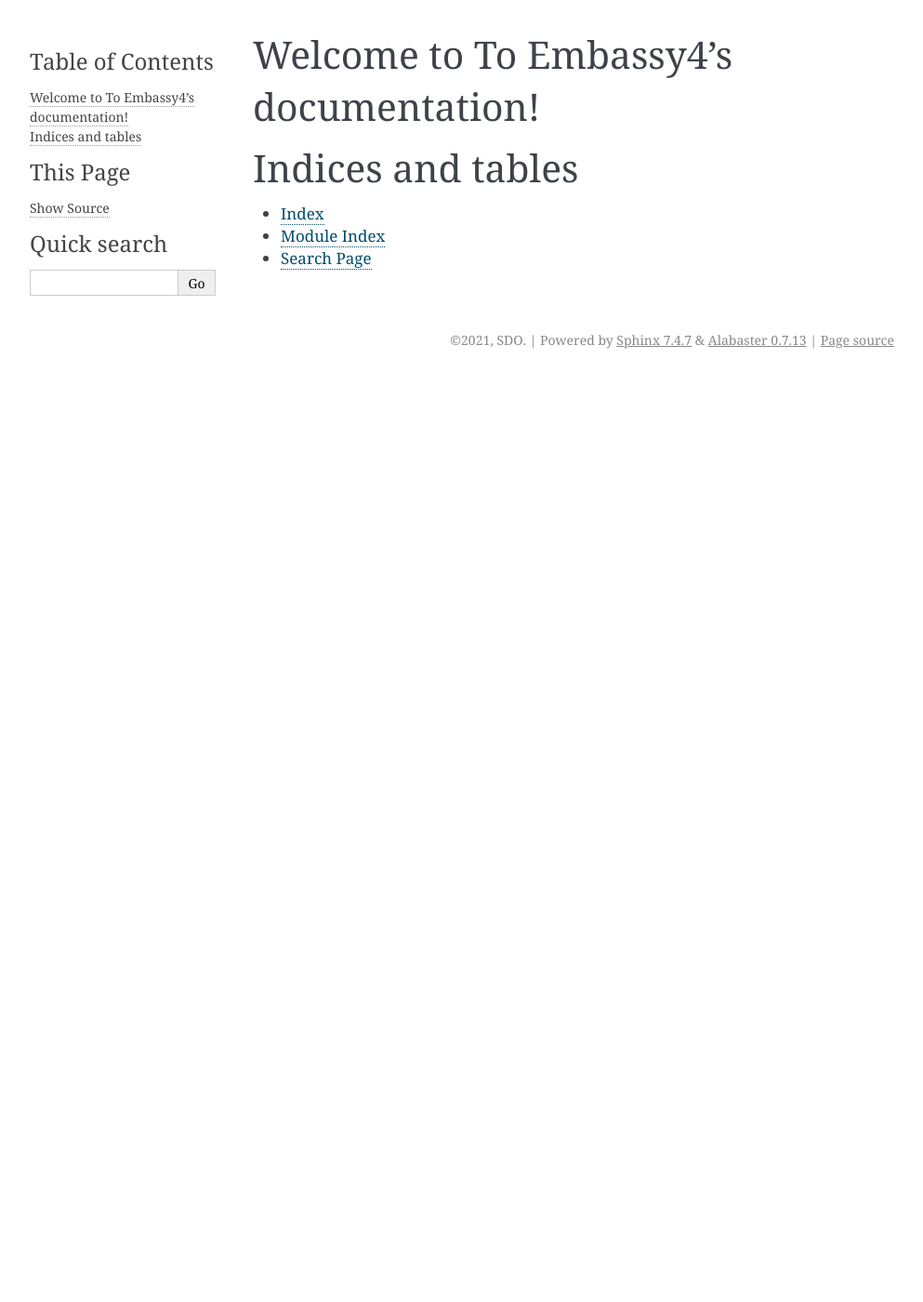
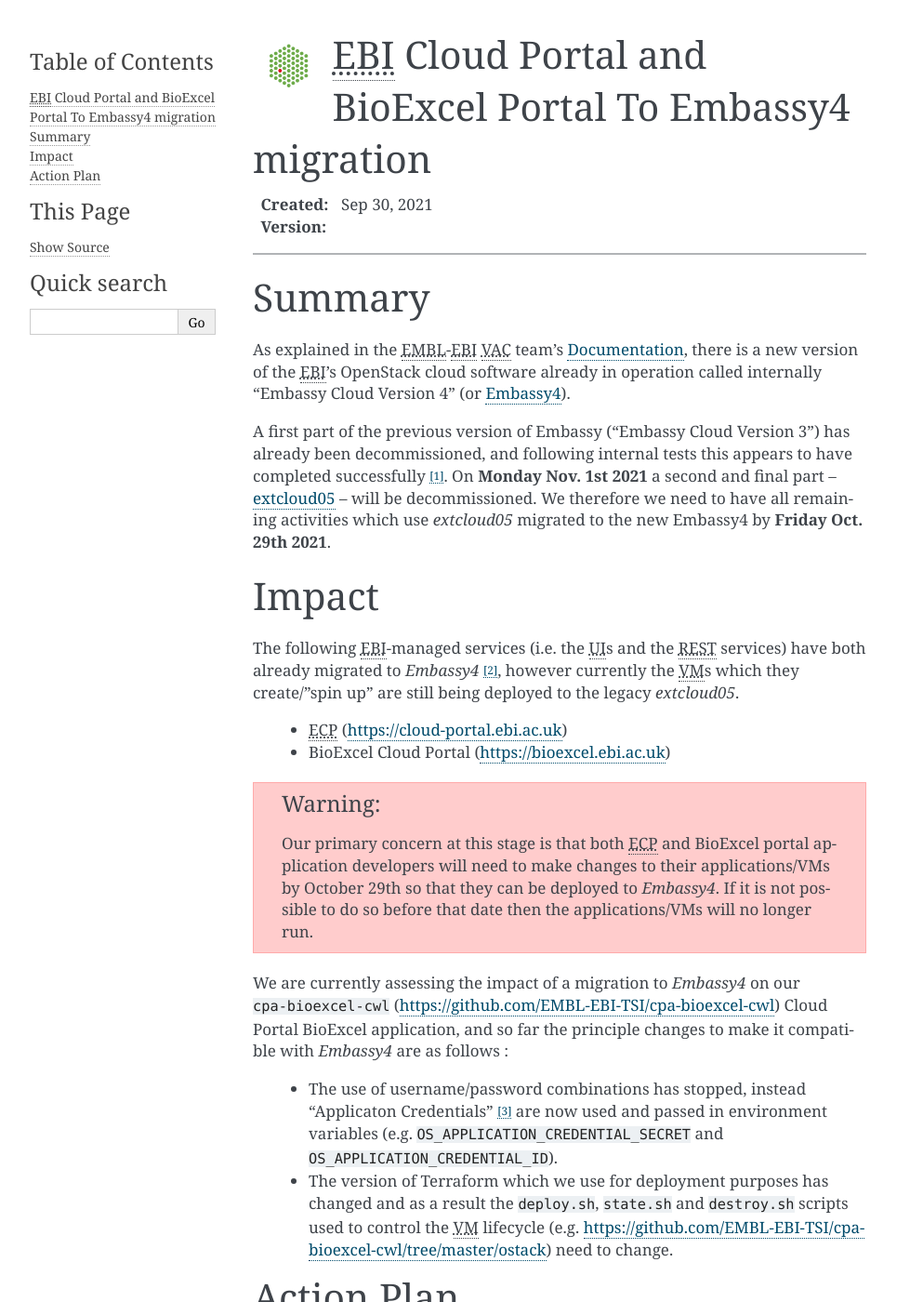
Before and after one commit to gef-ebi/to-embassy4, a Sphinx documentation site: the page built from docs/index.rst, in a window 1280 px wide and 1400 px high. Shown: the whole window at 93% size, without its empty margins (148-1141 px from the left). Built offline with Sphinx 7.4.7, drawn with Linux system fonts in a browser that asks for light colours; some of the changed text lies outside the part shown.

Commit message:
First draft

```diff
--- /dev/null
+++ b/docs/global.rst
@@ -0,0 +1,15 @@
+.. |EBI| replace:: :abbr:`EBI (European Bioinformatics Institute)`
+.. |ECP| replace:: :abbr:`ECP (EBI Cloud Portal)`
+.. |EMBL| replace:: :abbr:`EMBL (European Molecular Biology Laboratory)`
+.. |REST| replace:: :abbr:`REST (Representational State Transfer)`
+.. |UI| replace:: :abbr:`UI (User Interface)`
+.. |VAC| replace:: :abbr:`VAC (Virtualisation and Cloud)`
+.. |VM| replace:: :abbr:`VM (Virtual Machine)`
+
+.. |br| raw:: html
+
+   <br />
+
+.. |hr| raw:: html
+
+   <hr />
--- a/docs/index.rst
+++ b/docs/index.rst
@@ -1,20 +1,96 @@
-.. To Embassy4 documentation master file, created by
-   sphinx-quickstart on Wed Sep 29 21:00:46 2021.
-   You can adapt this file completely to your liking, but it should at least
-   contain the root `toctree` directive.
+.. include:: global.rst
 
-Welcome to To Embassy4's documentation!
-=======================================
+.. figure:: _static/img/atl.site.logo.png
+   :align: left
+
+|EBI| Cloud Portal and BioExcel Portal To Embassy4 migration
+============================================================
+
+:Created: |today|
+:Version: |release|
+
+|hr|
+
+Summary
+=======
+
+As explained in the |EMBL|-|EBI| |VAC| team's `Documentation <https://docs.embassy.ebi.ac.uk/index.html>`_,
+there is a new version of the |EBI|'s OpenStack cloud software already in operation called
+internally "Embassy Cloud Version 4" (or `Embassy4 <https://uk1.embassy.ebi.ac.uk>`_).
+
+A first part of the previous version of Embassy ("Embassy Cloud Version 3") has already been
+decommissioned, and following internal tests this appears to have completed successfully [#f1]_.
+On **Monday Nov. 1st 2021** a second and final part -- `extcloud05 <https://extcloud05.ebi.ac.uk/>`_ --
+will be decommissioned. We therefore we need to have all remaining activities which use `extcloud05`
+migrated to the new Embassy4 by **Friday Oct. 29th 2021**.
+
+Impact
+======
+
+The following |EBI|\ -managed services (i.e. the |UI|\ s and the |REST| services) have both already
+migrated to `Embassy4` [#f2]_, however currently the |VM|\ s which they create/"spin up" are still being
+deployed to the legacy `extcloud05`.
+
+ * |ECP| (https://cloud-portal.ebi.ac.uk)
+ * BioExcel Cloud Portal (https://bioexcel.ebi.ac.uk)
+
+.. warning:: Our primary concern at this stage is that both |ECP| and BioExcel  portal application
+   developers will need to make changes to their applications/VM\ s by October 29th so that they
+   can be deployed to `Embassy4`. If it is not possible to do so before that date then the
+   applications/VM\ s will no longer run.
+
+We are currently assessing the impact of a migration to `Embassy4` on our ``cpa-bioexcel-cwl``
+(https://github.com/EMBL-EBI-TSI/cpa-bioexcel-cwl) Cloud Portal BioExcel application, and so far
+the principle changes to make it compatible with `Embassy4` are as follows :
+
+ * The use of username/password combinations has stopped, instead "Applicaton Credentials" [#f3]_ are now
+   used and passed in environment variables (e.g. ``OS_APPLICATION_CREDENTIAL_SECRET`` and
+   ``OS_APPLICATION_CREDENTIAL_ID``).
+ * The version of Terraform which we use for deployment purposes has changed and as a result the
+   :file:`deploy.sh`, :file:`state.sh` and :file:`destroy.sh` scripts used to control the |VM|
+   lifecycle (e.g. https://github.com/EMBL-EBI-TSI/cpa-bioexcel-cwl/tree/master/ostack) need to change.
+
+Action Plan
+===========
+
+Provisionally we have set ourselves the following timelines over the coming weeks :
+
+ * Week 1 (Sep. 27 - Oct 1)
+    * Launch this website
+    * Reach out to ECP/BioExcel portal users
+    * Continue |VM| change requirement investigations
+ * Week 2 (Oct 4 - Oct 8)
+    * Finalise |VM| change requirement investigations
+    * Update this website as new details arrive
+    * Switch our |ECP| "development" environment [#f4]_ to deploy to `Embassy4`
+ * Week 3 (Oct 11 - Oct 15)
+    * Summary update via email - invite people to use our |ECP| "development" environment
+    * Monitor |ECP| "development" environments
+    * Continue to update this website as new details arrive
+ * Week 4 (Oct 18 - Oct 22)
+    * Switch over |ECP| and BioExcel "production" environments to using `Embassy4`
+    * Summary update via email - invite people to use our |ECP| and BioExcel "production" environment
+ * Week 5 (Oct 25 - Oct 29)
+    * Monitor |ECP| and BioExcel "production" environments
+ * Week 6 onwards (Nov 1 onwards)
+    * `extcloud05` decommissioned
+
+Throughout this process you are welcome to contact Geoff (gef@ebi.ac.uk) and/or Alberto
+(albeus@ebi.ac.uk) with any queries or requests for assistance and we will try our best
+to help however we can.
 
 .. toctree::
    :maxdepth: 2
    :caption: Contents:
 
+|hr|
 
+.. rubric:: Footnotes
 
-Indices and tables
-==================
-
-* :ref:`genindex`
-* :ref:`modindex`
-* :ref:`search`
+.. [#f1] `Embassy Cloud Version 3`'s `extcloud06 <https://extcloud06.ebi.ac.uk>`_ has already been
+         decommissioned, and although this impacted the portals, the change did not affect portal
+         users.
+.. [#f2] These services were on `extcloud06`, but are now served from `Embassy4` and being tested.
+.. [#f3] Information such as https://access.redhat.com/documentation/en-us/red_hat_openstack_platform/14/html/users_and_identity_management_guide/application_credentials
+         may be useful for guidance.
+.. [#f4] Unfortunately we do not have a "development" environment for the BioExcel portal, only |ECP|.
```
Also changed, not shown: docs/_static/img/atl.site.logo.png (added), docs/_static/img/bioexcel.png (added), docs/_static/img/cloud_portal.png (added).
